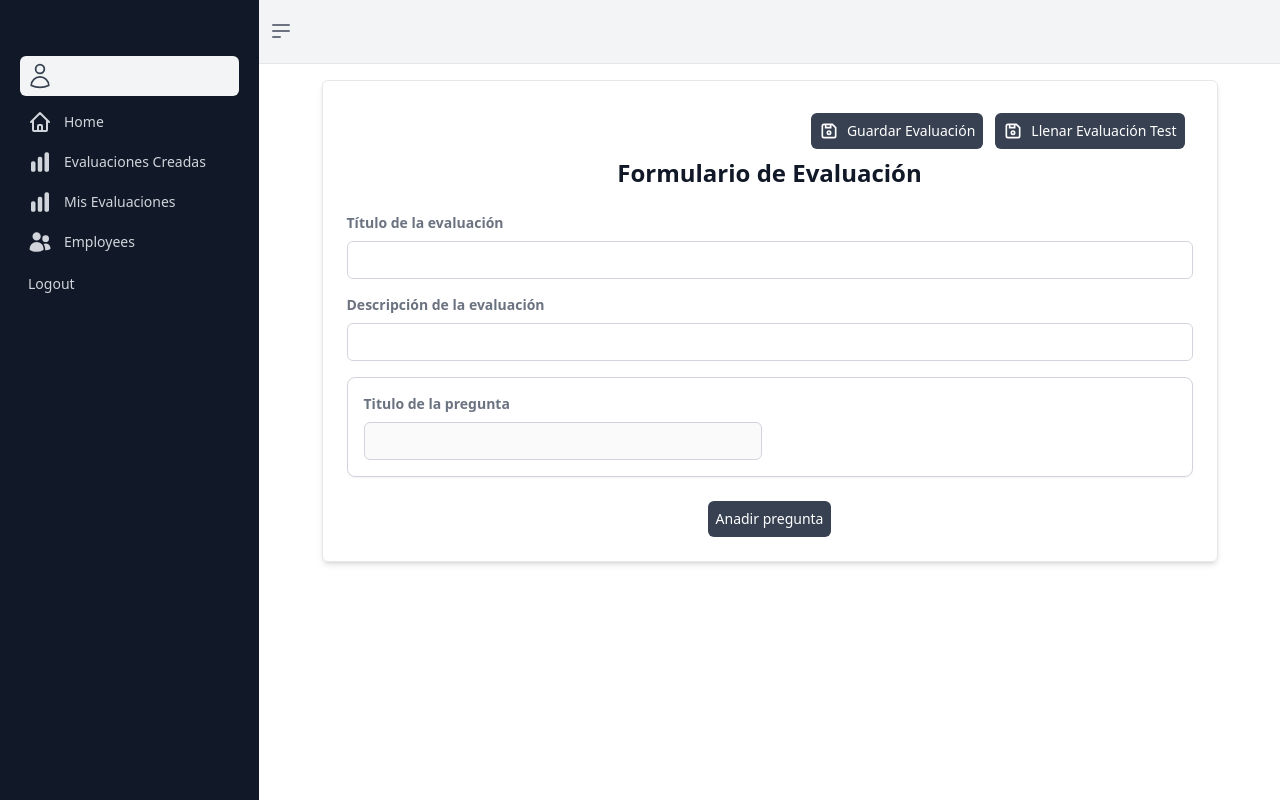
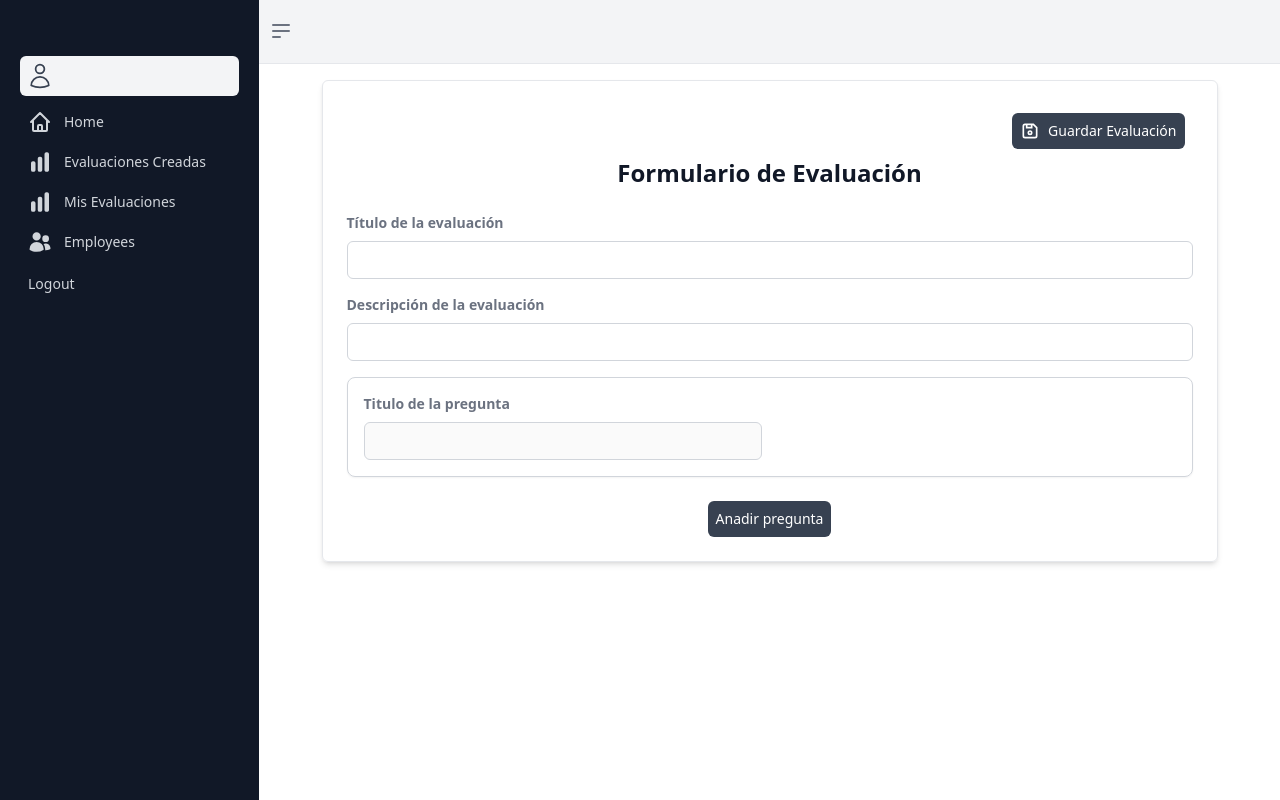
Before and after one commit to cquispe21/spa-rrhh, a React (Vite) app: page /360/myevaluations/1 in a window 1280 px wide. Built offline with nearby package versions, Linux system fonts and the light colour scheme; sample sign-in values are in the browser's storage.

Commit message:
feat: Comentar botón de llenar evaluación test en el formulario

```diff
--- a/src/feactures/MisEvaluaciones/Components/MyEvaluacionFormTest.tsx
+++ b/src/feactures/MisEvaluaciones/Components/MyEvaluacionFormTest.tsx
@@ -93,12 +93,12 @@ const MyFormularioEvaluacion: React.FC = () => {
             text="Guardar Evaluación"
             icon={<SavedIcon />}
           />
-          <Button
+          {/* <Button
             style="w-full sm:w-auto flex justify-center items-center gap-x-2"
             onClick={EncuestaTest}
             text="Llenar Evaluación Test"
             icon={<SavedIcon />}
-          />
+          /> */}
         </div>
 
         <h1 className="text-2xl font-semibold text-gray-900 text-center mb-6">
```
